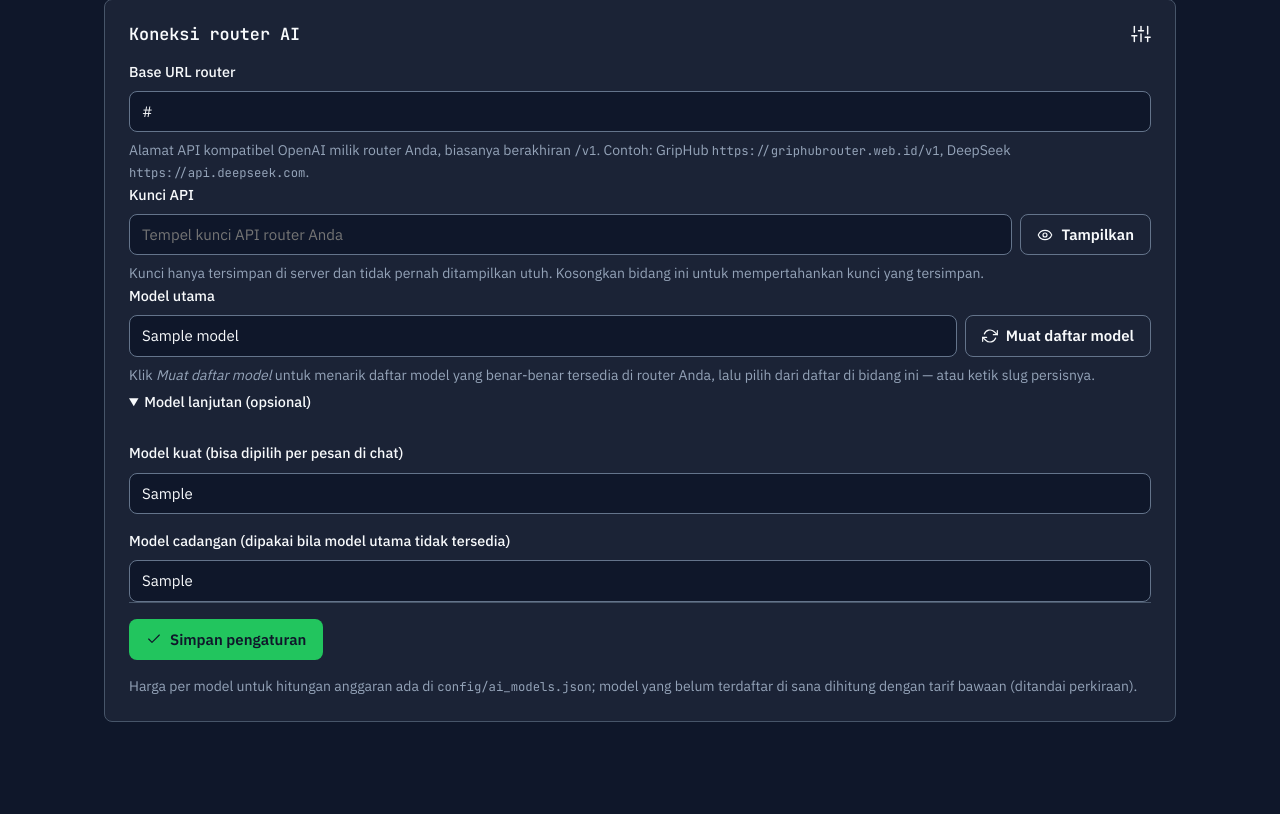
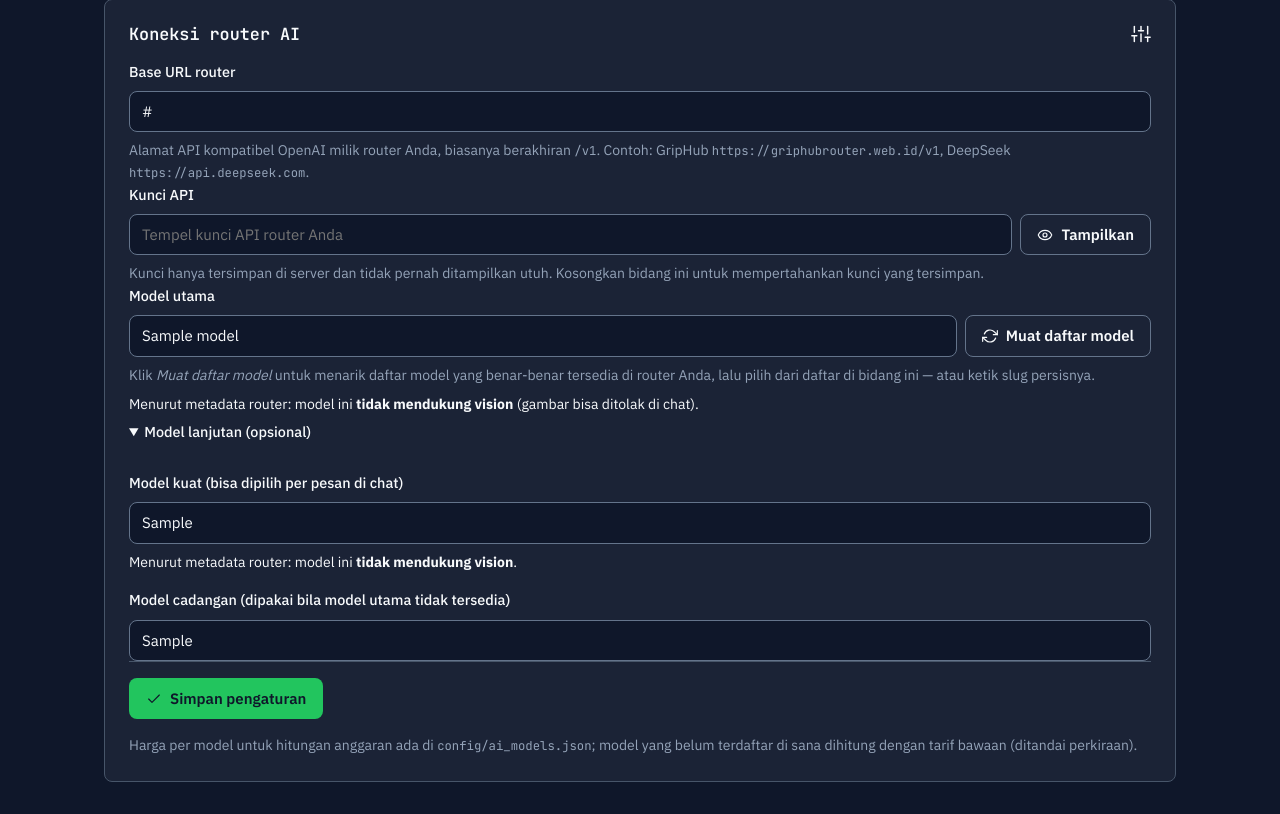
Before and after one commit to seseegy/reverse-apk, a FastAPI app: template services/web/app/templates/ai_settings.html in a window 1280 px wide. Shown: the part 209-1023 px from the top of the page. Before the commit the page ends 931 px from the top, so only its background shows below. Run offline with FastAPI, Linux system fonts and the light colour scheme; the template is opened without the code that fills it: most values are stand-ins (such as "Sample title", 1, 10 or a date in 2020); parts of the project's set-up code (start-up, migrations or seed data) failed here and were passed over; some libraries are stand-ins or nearby versions.

Commit message:
vision router: template menampilkan status vision model tersimpan menurut metadata router

```diff
--- a/services/web/app/templates/ai_settings.html
+++ b/services/web/app/templates/ai_settings.html
@@ -77,6 +77,9 @@
           </button>
         </div>
         <p class="hint muted" id="models-status" aria-live="polite">Klik <em>Muat daftar model</em> untuk menarik daftar model yang benar-benar tersedia di router Anda, lalu pilih dari daftar di bidang ini — atau ketik slug persisnya.</p>
+        {% if model_vision is not none %}
+        <p class="hint">Menurut metadata router: model ini <strong>{{ 'mendukung' if model_vision else 'tidak mendukung' }} vision</strong> (gambar bisa {{ 'dikirim' if model_vision else 'ditolak' }} di chat).</p>
+        {% endif %}
         <datalist id="ai-model-list"></datalist>
       </div>
 
@@ -86,6 +89,9 @@
           <label for="f-model-pro">Model kuat (bisa dipilih per pesan di chat)</label>
           <input type="text" id="f-model-pro" name="model_pro" value="{{ values.model_pro }}" class="mono" list="ai-model-list"
                  placeholder="Kosongkan bila tidak dipakai" autocomplete="off" spellcheck="false">
+          {% if pro_vision is not none %}
+          <p class="hint">Menurut metadata router: model ini <strong>{{ 'mendukung' if pro_vision else 'tidak mendukung' }} vision</strong>.</p>
+          {% endif %}
         </div>
         <div class="field">
           <label for="f-fallback-model">Model cadangan (dipakai bila model utama tidak tersedia)</label>
```
